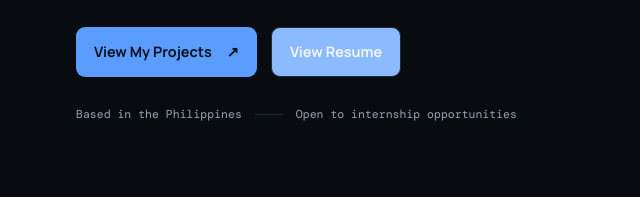
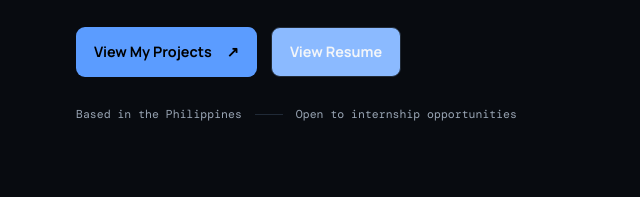
Before and after one commit to jayson-studev/MyPortfolio, a plain HTML site: page index.html in a window 1280 px wide. Shown: the part 484-681 px from the top of the page, 4-644 px from the left. Drawn offline with nearby package versions, Linux system fonts and the light colour scheme.

Commit message:
Update style.css

```diff
--- a/style.css
+++ b/style.css
@@ -198,7 +198,7 @@ h1 .accent {
 
 .btn-primary {
     background: var(--blue);
-    color: #08111d;
+    color: rgb(0,0,0);
 }
 
 .btn-primary:hover {
```
